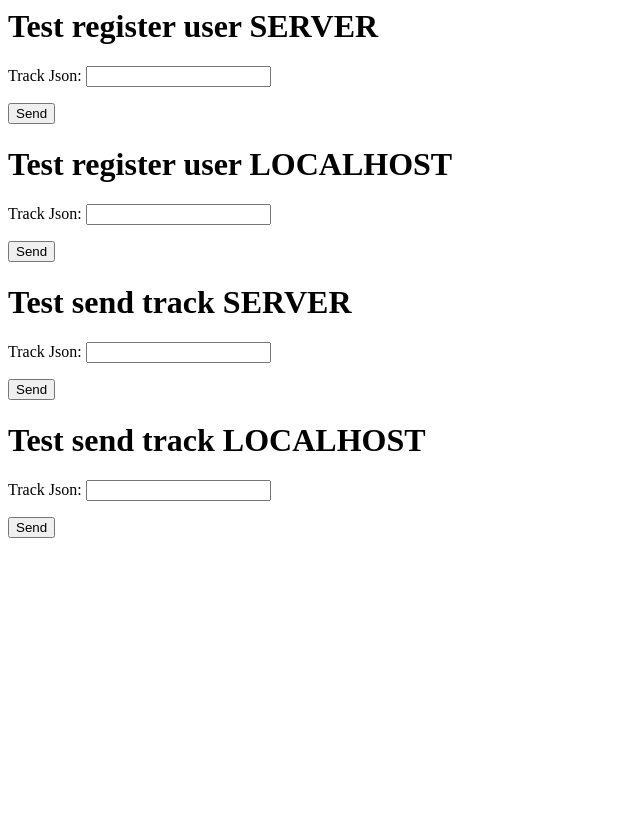
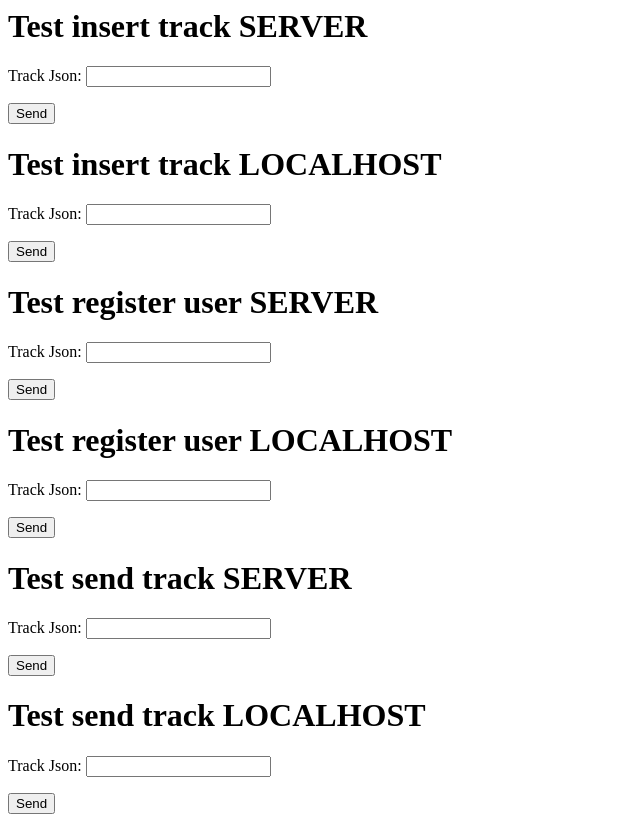
Before and after one commit to Chengliu823/JamDetector1, a PHP site: page /jamlocal/ in a window 1280 px wide. Shown: the whole page, without its empty margins (0-640 px from the left). Before the commit the page ends 538 px from the top, so only its background shows below. Run offline with PHP 8.4, Linux system fonts and the light colour scheme.

Commit message:
register und savetrack am server hat funktioniert

```diff
--- a/backend/index.php
+++ b/backend/index.php
@@ -1,9 +1,21 @@
 <html>
 <head>
-<title>Test send track</title>
+<title>Test</title>
 </head>
 
 <body>
+
+<h1>Test insert track SERVER</h1>
+<form name="eingabe" action="https://ieslamp.technikum-wien.at/bvu19sys5/jamlocal/savetrack.php" method="POST"></p>
+<p>Track Json: <input type="text" name="json"></p>
+<input type="submit" name="send" value="Send">
+</form>
+
+<h1>Test insert track LOCALHOST</h1>
+<form name="eingabe" action="http://localhost/jamlocal/savetrack.php" method="POST"></p>
+<p>Track Json: <input type="text" name="json"></p>
+<input type="submit" name="send" value="Send">
+</form>
 
 <h1>Test register user SERVER</h1>
 <form name="eingabe" action="https://ieslamp.technikum-wien.at/bvu19sys5/jamlocal/register.php" method="POST"></p>
```
